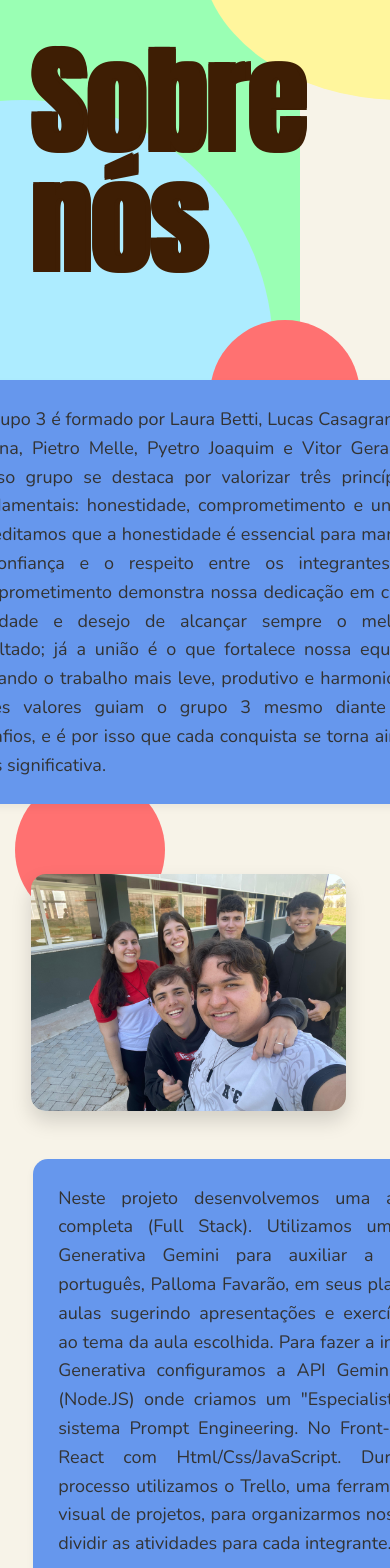
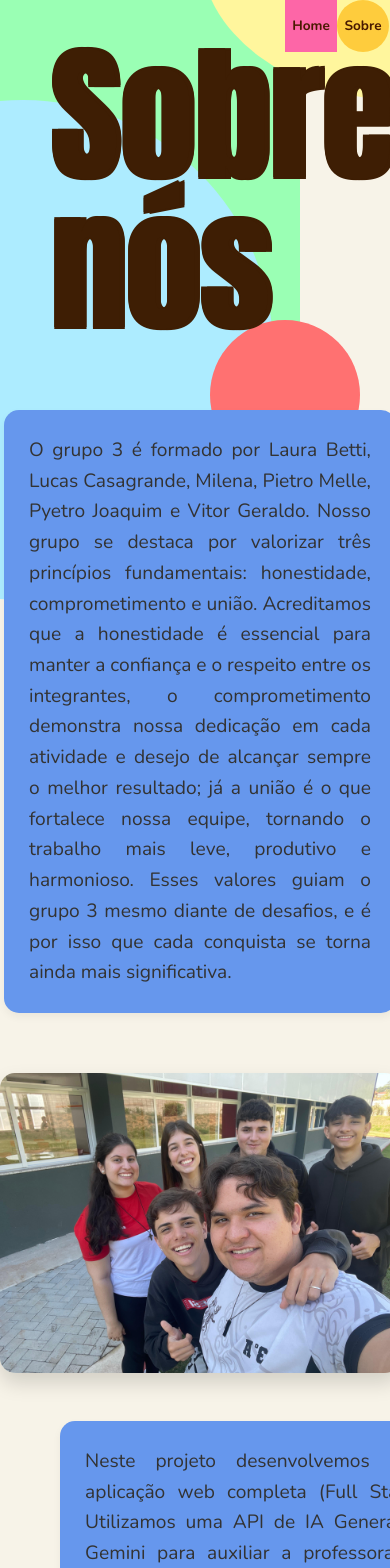
Before and after one commit to vitorcecato-sesi/projeto-iagenerativa-palloma, a React (Vite) app in the folder Frontend/: page /sobrenos in a window 390 px wide. Shown: the top 1568 px of the page. Built offline with nearby package versions, Linux system fonts and the light colour scheme; a web font is replaced by a local one.

Commit message:
responsivando milena

```diff
--- a/Frontend/src/pages/SobreNos.jsx
+++ b/Frontend/src/pages/SobreNos.jsx
@@ -31,7 +31,10 @@ const IntegranteCard = ({ nome, fotoUrl }) => (
 export default function SobreNos() {
     return (
         <section className="page-container sobre-nos-page">
-            <Navbar />
+
+            <section className="sobre-navbar">
+                <Navbar />
+            </section>
 
             <section className="shape sobre-nos-retangulo-verde"></section>
             <section className="shape sobre-nos-circle-red-small-top"></section>
@@ -77,7 +80,7 @@ export default function SobreNos() {
                     <br />
                     <br />
 
-                    <section className="about-text-column">
+                    <section className="about-text-column2">
                             <p className="sobre-nos-paragraph">
                                 Neste projeto desenvolvemos uma aplicação web completa (Full Stack). Utilizamos uma API de IA Generativa
                                 Gemini para auxiliar a professora de português, Palloma Favarão, em seus planejamentos de aulas sugerindo
--- a/Frontend/src/pages/styles/SobreNos.css
+++ b/Frontend/src/pages/styles/SobreNos.css
@@ -1,6 +1,10 @@
 /* =========================================
     PÁGINA SOBRE NÓS (NOVOS ESTILOS)
 ========================================= */
+
+.sobre-navbar {
+    z-index: 2;
+}
 
 .sobre-nos-page {
     position: relative;
@@ -205,96 +209,217 @@
 
 /* Media queries organizadas em ordem decrescente de largura */
 
-@media (max-width: 420px)  {
+@media (max-width: 1001px) {
+   .about-us-hero-section{
+    flex-direction: column;
+   }
+
+   .about-text-column{
+    width: 70em;
+    margin-bottom: 30px;
+    z-index: 3;
+   }
+
+   .about-text-column2{
+    width: 70em;
+    margin-bottom: 30px;
+    margin-left: 3em;
+   }
+
+
+}
+
+@media (max-width: 865px) {
+
     .sobre-nos-title {
-        font-size: 120px;
-        margin-left: -20px;
+        font-size: 200px; /* Reduzido para telas menores */
+        width: 50%;
+        margin-bottom: -0.2em;
+    }
+   .integrantes-grid {
+    grid-template-columns: repeat(2, 1fr);
+   }
+
+   .about-text-column2{
+    margin-left: 0;
+   }
+}
+
+@media (max-width: 805px) {
+   .about-text-column{
+    width: 60em;
+   }
+
+   .about-text-column2{
+    width: 60em;
+    margin-left: 2.4em;
+   }
+}
+
+@media (max-width: 705px) {
+   .sobre-nos-title {
+    font-size: 120px; /* Reduzido para telas menores */
    }
 
    .about-us-hero-section {
     flex-direction: column;
+    align-items: center;
    }
 
    .about-text-column {
-        width: 28em;
-        margin-bottom: 30px;
-        z-index: 3;
-        margin-left: -1.5em;
+    width: 90%;
+    margin-bottom: 20px;
    }
 
-    .about-text-column2 {
-        width: 28em;
-        margin-left: -1.5em;
-        margin-bottom: 30px;
+   .about-text-column2{
+     width: 90%;
    }
 
-    .sobre-nos-paragraph {
-        font-size: 18px;
+}
+
+@media (max-width: 660px) {
+
+    .sobre-nos-title{
+        font-size: 180px;
+    }
+
+   .integrantes-grid {
+    grid-template-columns: 1fr; /* Uma coluna em telas pequenas */
    }
 
    .group-photo {
-        width: 105%;
-        margin-left: -1.5em;
-    }
-
-    .integrantes-title {
-        font-size: 1.5rem;
-        text-align: center;
-    }
-
-    .integrantes-grid {
-        grid-template-columns: 1fr;
-        gap: 30px 40px;
-        padding: 0 20px;
-        margin-left: -0.8em;
+    width: 85%; /* Ajusta a foto do grupo para ocupar toda a largura */
+    max-width: 500px; /* Limita a largura máxima */
    }
 }
 
-@media (max-width: 821px) and (min-width: 818px){
-    .sobre-nos-title {
+@media (max-width: 500px){
+
+    .sobre-nos-title{
         font-size: 150px;
-        margin-left: -10px;
+    }
+    .integrantes-section{
+        margin-left: -1.5em;
+    }
+     .sobre-nos-paragraph{
+        font-size: 1.2rem;
     }
 
-    .about-us-hero-section {
-        flex-direction: column;
+    .about-text-column{
+        width: 35em;
     }
 
-    .about-text-column {
-        width: 58em;
-        margin-bottom: 30px;
-        z-index: 3;
+    .group-photo{
+        width: 400px;
     }
 
-    .about-text-column2 {
-        width: 58em;
-        margin-bottom: 30px;
-        margin-left: 3em;
+    .about-text-column2{
+        width: 35em;
+        margin-left: 0.9em;
     }
 
-    .sobre-nos-paragraph {
-        font-size: 18px;
+    .integrantes-title{
+        font-size: 20px;
+    }
+}
+
+
+
+@media (max-width: 370px) {
+
+    .sobre-nos-title {
+        font-size: 110px; /* Reduzido para telas muito pequenas */
+        margin-bottom: -20px; /* Ajusta o espaçamento */
+    }
+    .sobre-nos-paragraph{
+        font-size: 0.8rem;
+    }
+
+    .about-text-column{
+        width: 26em;
+    }
+
+    .about-text-column2{
+        width: 26em;
+      margin-left: 0.01em;
+    }
+
+    .integrantes-title{
+        font-size: 20px;
     }
 
    .group-photo {
-        width: 80%;
+    width: 100%; /* Ajusta a foto do grupo para ocupar toda a largura */
+    max-width: 100%; /* Limita a largura máxima */
    }
 
-    .integrantes-title {
-        font-size: 1.6rem;
-        text-align: center;
+   .integrantes-title{
+    width: 80em;
+    margin-left: -2em;
    }
 
-    .integrantes-grid {
-        grid-template-columns: repeat(2, 1fr);
-        gap: 30px 40px;
-        padding: 0 30px;
+   .integrantes-grid{
+    margin-left: -2em;
    }
 }
 
-@media (max-width:1026px){
-.about-text-column{
-    width: 45em;
+@media (max-width: 350px) {
+    .integrantes-section{
+        margin-left: -1em;
     }
 
+     .sobre-nos-paragraph{
+        font-size: 0.8rem;
     }
+
+    .about-text-column{
+        width: 24em;
+    }
+
+    .group-photo{
+        width: 400px;
+    }
+
+    .about-text-column2{
+        width: 24em;
+        margin-left: -2em;
+    }
+
+    .integrantes-title{
+        font-size: 20px;
+    }
+
+
+}
+
+@media (max-width: 321px){
+
+    .sobre-nos-title{
+        margin-top: 0.2em;
+        font-size: 100px;
+    }
+    .sobre-nos-paragraph{
+        font-size: 0.8rem;
+    }
+
+    .about-text-column{
+        width: 24em;
+    }
+
+    .group-photo{
+        width: 400px;
+    }
+
+    .about-text-column2{
+        width: 24em;
+        margin-left: -2em;
+    }
+
+    .integrantes-title{
+        font-size: 20px;
+    }
+
+    .integrante-photo{
+        min-width: 5vw;
+    }
+}
```
Lines whose indentation alone changed are shown as unchanged.
